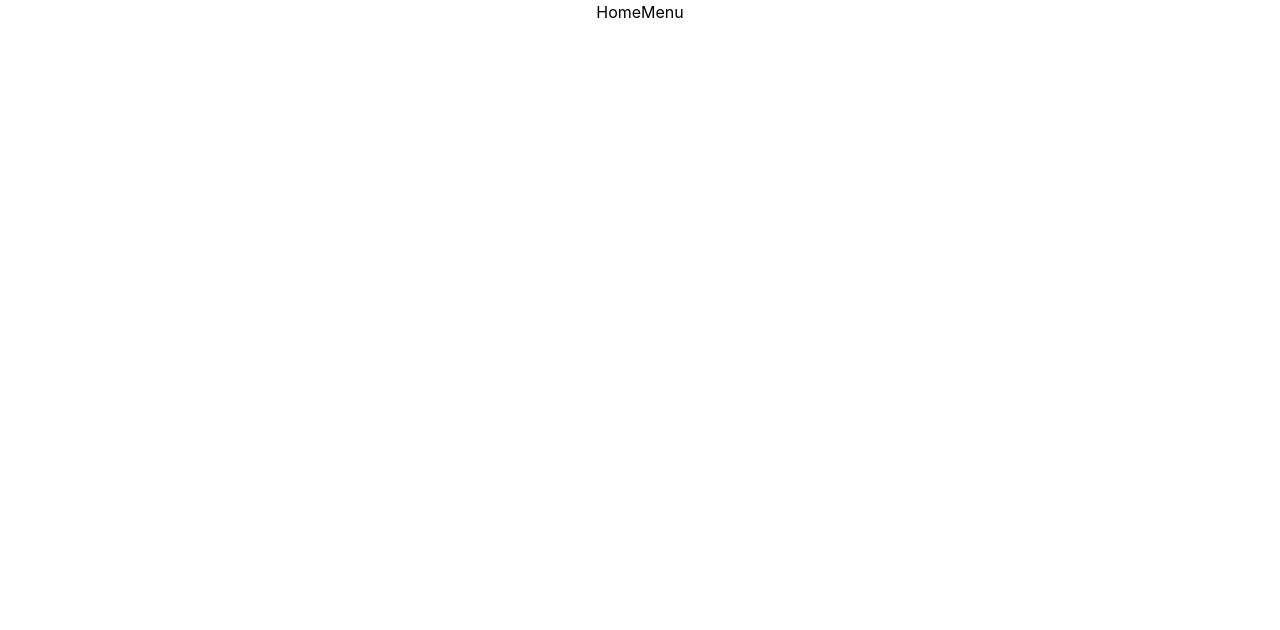
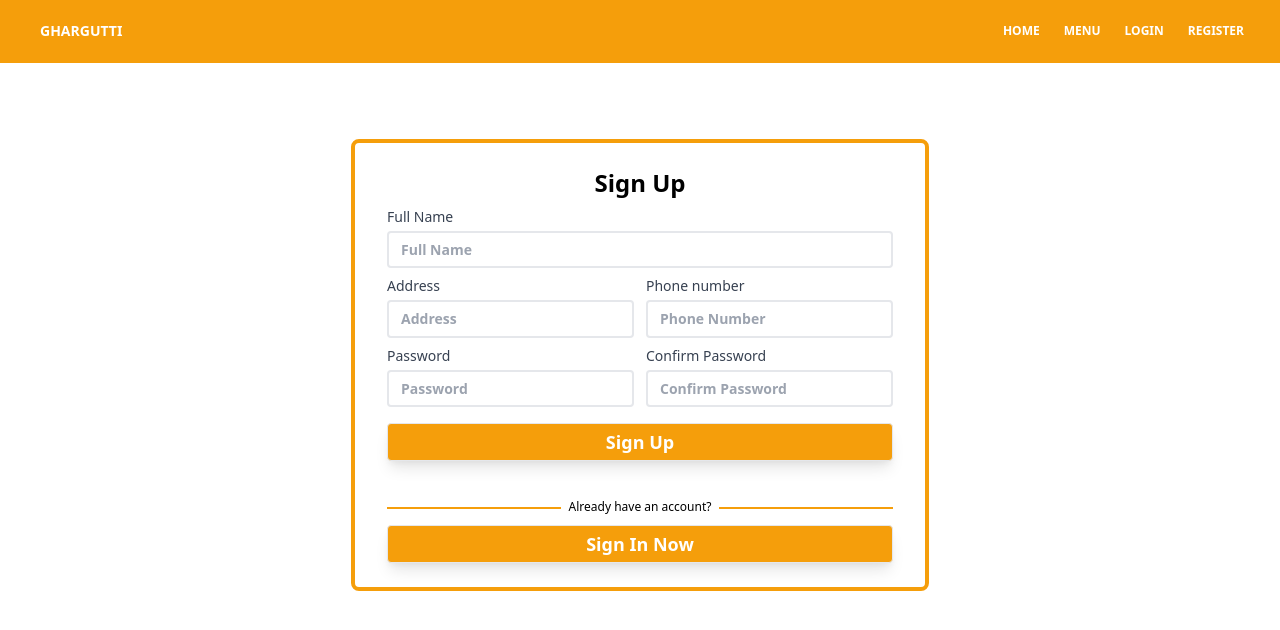
Before and after one commit to mash1408/Food-Delivery-App, a React (Create React App) app in the folder frontend/: page /register in a window 1280 px wide. Shown: the top 630 px of the page. Built offline with nearby package versions, Linux system fonts and the light colour scheme.

Commit message:
Created front end for login/registration (Did not implement submitting user data yet)

```diff
--- /dev/null
+++ b/frontend/craco.config.js
@@ -0,0 +1,10 @@
+module.exports = {
+    style: {
+      postcss: {
+        plugins: [
+          require('tailwindcss'),
+          require('autoprefixer'),
+        ],
+      },
+    },
+  }
--- a/frontend/src/App.js
+++ b/frontend/src/App.js
@@ -2,6 +2,8 @@ import './App.css';
 import {BrowserRouter as Router, Route} from "react-router-dom";
 import Navbar from "./components/navbar.component";
 import MenuList from "./components/menu-list.component";
+import Login from "./components/login.component";
+import Register from "./components/register.component";
 
 function App() {
   return (
@@ -10,6 +12,8 @@ function App() {
         <Navbar/>
         <br/>
         <Route path="/home/menu" exact component={MenuList}/>
+        <Route path="/login" exact component={Login}/>
+        <Route path="/register" exact component={Register}/>
       </Router>
     </div>
   );
--- /dev/null
+++ b/frontend/src/components/login.component.js
@@ -0,0 +1,49 @@
+import React, {Component} from "react";
+import {Link} from 'react-router-dom';
+import axios  from "axios";
+
+export default class Login extends Component {
+    render(){
+        return(
+            <div class="flex justify-center">
+                <div class="border-4 border-yellow-500 px-8 py-4 rounded-lg w-96 mt-10">
+                <div>
+                    <p class="text-2xl font-semibold mt-2">Sign In</p>
+                </div>
+                <form class="my-2">
+                <div class="mb-2">
+                    <label class="block text-gray-700 mb-1 text-left text-sm" for="phone">
+                        Phone number
+                    </label>
+                    <input class="appearance-none border-2 rounded w-full py-2 px-3 text-gray-700 text-sm font-semibold leading-tight focus:outline-none focus:shadow-outline focus:border-yellow-500" id="phone" type="text" placeholder="Phone Number"/>
+                </div>
+
+                <div class="mb-4">
+                    <label class="block text-gray-700 mb-1 text-left text-sm" for="password">
+                        Passoword
+                    </label>
+                    <input class="appearance-none border-2 rounded w-full py-2 px-3 text-gray-700  text-sm font-semibold  leading-tight focus:outline-none focus:shadow-outline focus:border-yellow-500" id="password" type="password" placeholder="Password"/>
+                </div>
+
+                <div class="mb-2">
+                    <button type="submit" class="w-full mb-2 rounded text-lg text-white font-semibold border py-1 bg-yellow-500 shadow-lg hover:bg-yellow-600">Sign In</button>
+                </div>
+                </form>
+
+                <div className="mt-6">
+                    <div className="h-4 border-b-2 border-yellow-500">
+                        <span className="bg-white px-2 text-xs">
+                            New to Ghatgutti?
+                        </span>
+                    </div>
+
+                    <div className="mt-4">
+                    <Link to="/register" class="block w-full mb-2 rounded text-lg text-white font-semibold border py-1 px-2 bg-yellow-500 shadow-lg hover:bg-yellow-600">Create an account</Link>
+                    </div>
+                </div>
+
+                </div>
+            </div>
+        );
+    }
+}
--- a/frontend/src/components/navbar.component.js
+++ b/frontend/src/components/navbar.component.js
@@ -5,10 +5,31 @@ export default class Navbar extends Component {
 
     render(){
         return (
-          <div>
-              <Link to="/">Home</Link>
-              <Link to="/home/menu">Menu</Link>
-          </div>
+            <nav className="relative flex flex-wrap items-center justify-between px-2 py-3 bg-yellow-500 mb-3">
+                <div className="container px-4 mx-auto flex flex-wrap items-center justify-between">
+                    <div className="w-full relative flex justify-between lg:w-auto  px-4 lg:static lg:block lg:justify-start">
+                    <a className="text-sm font-bold leading-relaxed inline-block mr-4 py-2 whitespace-nowrap uppercase text-white" href="#pablo">
+                        Ghargutti
+                    </a>
+                    </div>
+                    <div className="lg:flex flex-grow items-center" id="example-navbar-warning">
+                    <ul className="flex flex-col lg:flex-row list-none ml-auto">
+                        <li className="nav-item">
+                            <Link to="/" className="px-3 py-2 flex items-center text-xs uppercase font-bold leading-snug text-white hover:opacity-75">Home</Link>
+                        </li>
+                        <li className="nav-item">
+                            <Link to="/home/menu" className="px-3 py-2 flex items-center text-xs uppercase font-bold leading-snug text-white hover:opacity-75">Menu</Link>
+                        </li>
+                        <li className="nav-item">
+                             <Link to="/login" className="px-3 py-2 flex items-center text-xs uppercase font-bold leading-snug text-white hover:opacity-75">Login</Link>
+                        </li>
+                        <li className="nav-item">
+                             <Link to="/register" className="px-3 py-2 flex items-center text-xs uppercase font-bold leading-snug text-white hover:opacity-75">Register</Link>
+                        </li>
+                    </ul>
+                    </div>
+                </div>
+            </nav>
         );
     }
 }
--- /dev/null
+++ b/frontend/src/components/register.component.js
@@ -0,0 +1,75 @@
+import React, {Component} from "react";
+import {Link} from 'react-router-dom';
+import axios  from "axios";
+
+export default class Register extends Component {
+    render(){
+        return(
+            <div class="flex justify-center">
+                <div class="border-4 border-yellow-500 px-8 py-4 rounded-lg w-auto mt-10">
+                <div>
+                    <p class="text-2xl font-semibold mt-2">Sign Up</p>
+                </div>
+                <form class="my-2">
+
+                <div class="mb-2">
+                    <label class="block text-gray-700 mb-1 text-left text-sm" for="full-name">
+                        Full Name
+                    </label>
+                    <input class="appearance-none border-2 rounded w-full py-2 px-3 text-gray-700 text-sm font-semibold leading-tight focus:outline-none focus:shadow-outline focus:border-yellow-500" id="full-name" type="text" placeholder="Full Name"/>
+                </div>
+
+                <div className="flex gap-3">
+                    <div class="mb-2">
+                        <label class="block text-gray-700 mb-1 text-left text-sm" for="address">
+                            Address
+                        </label>
+                        <input class="appearance-none border-2 rounded w-full py-2 px-3 text-gray-700 text-sm font-semibold leading-tight focus:outline-none focus:shadow-outline focus:border-yellow-500" id="address" type="text" placeholder="Address"/>
+                    </div>
+
+                    <div class="mb-2">
+                        <label class="block text-gray-700 mb-1 text-left text-sm" for="phone">
+                            Phone number
+                        </label>
+                        <input class="appearance-none border-2 rounded w-full py-2 px-3 text-gray-700 text-sm font-semibold leading-tight focus:outline-none focus:shadow-outline focus:border-yellow-500" id="phone" type="text" placeholder="Phone Number"/>
+                    </div>
+                </div>
+
+                <div class="flex gap-3">
+                    <div class="mb-4">
+                        <label class="block text-gray-700 mb-1 text-left text-sm" for="password">
+                            Password
+                        </label>
+                        <input class="appearance-none border-2 rounded w-full py-2 px-3 text-gray-700  text-sm font-semibold  leading-tight focus:outline-none focus:shadow-outline focus:border-yellow-500" id="password" type="password" placeholder="Password"/>
+                    </div>
+
+                    <div class="mb-4">
+                        <label class="block text-gray-700 mb-1 text-left text-sm" for="confirm-password">
+                            Confirm Password
+                        </label>
+                        <input class="appearance-none border-2 rounded w-full py-2 px-3 text-gray-700  text-sm font-semibold  leading-tight focus:outline-none focus:shadow-outline focus:border-yellow-500" id="confirm-password" type="password" placeholder="Confirm Password"/>
+                    </div>
+                </div>
+
+                <div class="mb-2">
+                    <button type="submit" class="w-full mb-2 rounded text-lg text-white font-semibold border py-1 bg-yellow-500 shadow-lg hover:bg-yellow-600">Sign Up</button>
+                </div>
+                </form>
+
+                <div className="mt-6">
+                    <div className="h-4 border-b-2 border-yellow-500">
+                        <span className="bg-white px-2 text-xs">
+                            Already have an account?
+                        </span>
+                    </div>
+
+                    <div className="mt-4">
+                    <Link to="/login" class="block w-full mb-2 rounded text-lg text-white font-semibold border py-1 px-2 bg-yellow-500 shadow-lg hover:bg-yellow-600">Sign In Now</Link>
+                    </div>
+                </div>
+
+                </div>
+            </div>
+        );
+    }
+}
--- a/frontend/src/index.css
+++ b/frontend/src/index.css
@@ -1,13 +1,3 @@
-body {
-  margin: 0;
-  font-family: -apple-system, BlinkMacSystemFont, 'Segoe UI', 'Roboto', 'Oxygen',
-    'Ubuntu', 'Cantarell', 'Fira Sans', 'Droid Sans', 'Helvetica Neue',
-    sans-serif;
-  -webkit-font-smoothing: antialiased;
-  -moz-osx-font-smoothing: grayscale;
-}
-
-code {
-  font-family: source-code-pro, Menlo, Monaco, Consolas, 'Courier New',
-    monospace;
-}
+@tailwind base;
+@tailwind components;
+@tailwind utilities;
--- /dev/null
+++ b/frontend/tailwind.config.js
@@ -0,0 +1,11 @@
+module.exports = {
+  purge: [],
+  darkMode: false, // or 'media' or 'class'
+  theme: {
+    extend: {},
+  },
+  variants: {
+    extend: {},
+  },
+  plugins: [],
+}
```
Also changed, not shown: frontend/package.json (+9 -3 lines), 1 other file (tests, documents, lock files or other folders).
